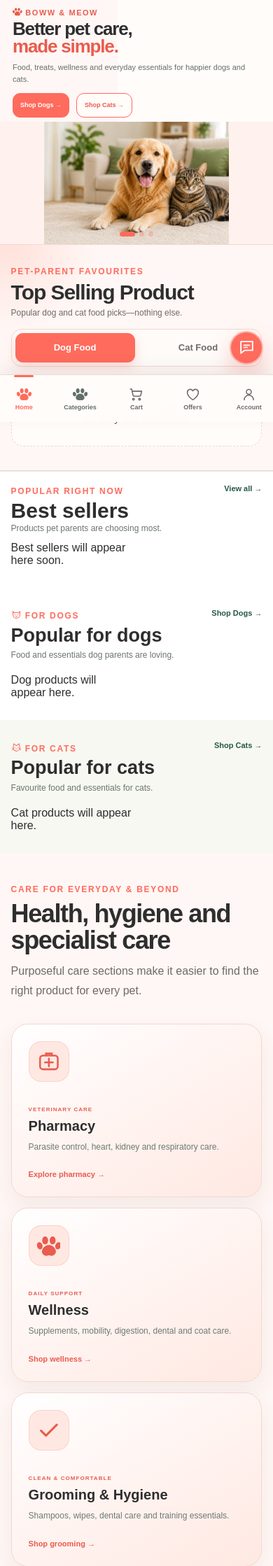
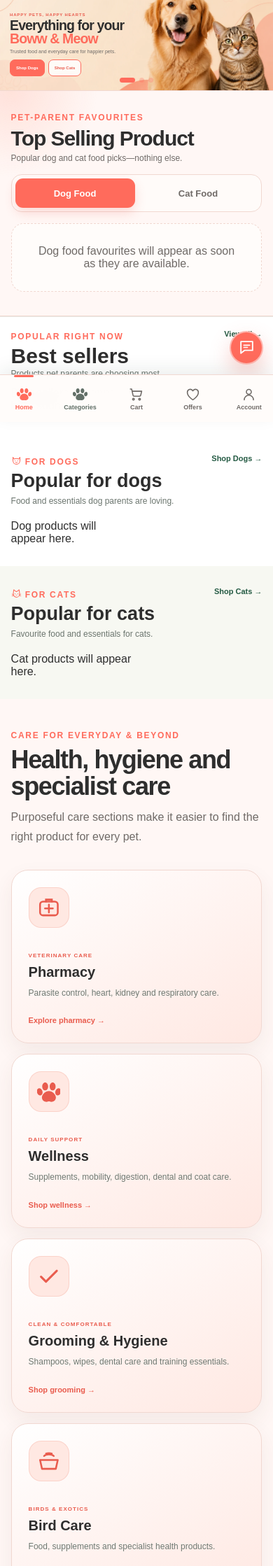
Before and after one commit to hunkeyvortex/bows-and-meows, a Django app: page / in a window 390 px wide. Shown: the part 241-2479 px from the top of the page at 70% size. Run offline with Django 5.2, Linux system fonts and the light colour scheme; data that the repository does not hold is empty.

Commit message:
Unify mobile campaign slider sizing

```diff
--- a/store/static/store/home-page.css
+++ b/store/static/store/home-page.css
@@ -7,7 +7,7 @@
 .bm3-hero {
     position: relative;
     width: 100%;
-    height: 450px;
+    height: min(33.333vw, 600px);
     overflow: hidden;
     background: var(--bm-cream);
     border-bottom: 1px solid var(--bm-border);
@@ -15,6 +15,17 @@
 }
 
 .bm3-hero.is-offer-active { height: min(33.333vw, 600px); }
+
+.bm3-house-slide { background: var(--bm-coral-soft); }
+.bm3-house-art { position:absolute; inset:0; width:100%; height:100%; object-fit:cover; object-position:center; }
+.bm3-house-copy { position:relative; z-index:2; display:flex; width:48%; height:100%; padding:clamp(28px,4vw,68px) max(4vw,52px); justify-content:center; align-items:flex-start; flex-direction:column; }
+.bm3-house-copy>span { color:var(--bm-coral-dark); font-size:clamp(9px,.75vw,12px); font-weight:900; letter-spacing:.14em; }
+.bm3-house-copy h1 { max-width:560px; margin:8px 0 10px; color:var(--bm-text); font-size:clamp(30px,3.5vw,56px); line-height:.98; letter-spacing:-.045em; }
+.bm3-house-copy h1 strong { display:block; color:var(--bm-coral); }
+.bm3-house-copy p { margin:0; color:var(--bm-muted); font-size:clamp(11px,1vw,15px); }
+.bm3-house-actions { display:flex; gap:9px; margin-top:16px; }
+.bm3-house-actions a { display:grid; min-height:42px; padding:0 18px; place-items:center; border:1px solid var(--bm-coral); border-radius:12px; background:var(--bm-coral); color:#fff; font-size:11px; font-weight:900; text-decoration:none; }
+.bm3-house-actions a+ a { background:rgba(255,255,255,.84); color:var(--bm-coral-dark); }
 
 .bm3-slide {
     position: absolute;
@@ -355,12 +366,12 @@
 /* Mobile */
     @media (max-width: 760px) {
     .bm3-hero {
-        height: 350px;
+        height: 33.333vw;
     }
 
     .bm3-hero.is-offer-active {
-        height: clamp(176px, 49vw, 196px);
-        min-height: 176px;
+        height: 33.333vw;
+        min-height: 0;
     }
 
     .bm3-offer-slide {
@@ -370,13 +381,20 @@
     .bm3-offer-slide .bm3-banner-link {
         display: grid;
         place-items: center;
-        padding-block: 4px 12px;
+        padding: 0;
     }
 
     .bm3-offer-slide .bm3-banner-link img {
         object-fit: contain;
         object-position: center;
     }
+
+    .bm3-house-copy { width:54%; padding:10px 0 12px 14px; }
+    .bm3-house-copy>span { font-size:6px; }
+    .bm3-house-copy h1 { margin:3px 0 4px; font-size:clamp(15px,5vw,21px); }
+    .bm3-house-copy p { max-width:170px; font-size:7px; line-height:1.3; }
+    .bm3-house-actions { gap:5px; margin-top:7px; }
+    .bm3-house-actions a { min-height:24px; padding:0 8px; border-radius:7px; font-size:6px; }
 
     .bm3-brand {
         grid-template-columns: 1fr;
@@ -463,7 +481,7 @@
 
 @media (max-width: 430px) {
     .bm3-hero {
-        height: 350px;
+        height: 33.333vw;
     }
 
     .bm3-brand {
@@ -475,8 +493,8 @@
     }
 
     .bm3-hero.is-offer-active {
-        height: clamp(176px, 49vw, 190px);
-        min-height: 176px;
+        height: 33.333vw;
+        min-height: 0;
     }
 
     .bm3-campaign {
--- a/store/templates/store/home.html
+++ b/store/templates/store/home.html
@@ -2,7 +2,7 @@
 {% load static %}
 
 
-{% block extra_css %}<link rel="stylesheet" href="{% static 'store/home-page.css' %}?v=coral-20260830-4">{% endblock %}
+{% block extra_css %}<link rel="stylesheet" href="{% static 'store/home-page.css' %}?v=coral-20260830-5">{% endblock %}
 {% block title %}
 Boww & Meow | Pet Food, Care & Essentials
 {% endblock %}
@@ -12,47 +12,16 @@ Boww & Meow | Pet Food, Care & Essentials
 <div class="store-v2">
 <div class="bm3-hero" id="bm3-hero">
 
-    <!-- 1. Main brand slide -->
-    <section class="bm3-slide bm3-brand is-active">
-        <div class="bm3-brand-copy">
-            <span class="bm3-eyebrow"><svg class="bm-icon"><use href="{% static 'store/icons.svg' %}#paw"></use></svg> BOWW & MEOW</span>
-            <h1>Better pet care, <span>made simple.</span></h1>
-            <p>
-                Food, treats, wellness and everyday essentials for happier dogs and cats.
-            </p>
-
-            <div class="bm3-brand-offer">
-                <strong>FLAT 20% OFF</strong>
-                <small>You care for your pet. We care for your budget.</small>
-            </div>
-
-            <div class="bm3-actions">
-                <a href="{% url 'dog_products' %}" class="bm3-primary">Shop Dogs →</a>
-                <a href="{% url 'cat_products' %}" class="bm3-secondary">Shop Cats →</a>
-            </div>
-
-            <div class="bm3-proof">
-                <span><svg class="bm-icon"><use href="{% static 'store/icons.svg' %}#check"></use></svg> Genuine products</span>
-                <span><svg class="bm-icon"><use href="{% static 'store/icons.svg' %}#lock"></use></svg> Secure checkout</span>
-                <span><svg class="bm-icon"><use href="{% static 'store/icons.svg' %}#package"></use></svg> Order tracking</span>
-            </div>
-        </div>
-
-        <div class="bm3-brand-photo">
-            <img
-                src="{% static 'store/images/hero-dog-cat.webp' %}"
-                alt="Happy dog and cat"
-                width="1536"
-                height="1024"
-                decoding="async"
-                fetchpriority="high"
-            >
-            <div class="bm3-photo-badge">
-                <span>★</span>
-                <div>
-                    <strong>Pet-parent approved</strong>
-                    <small>Everyday essentials in one place</small>
-                </div>
+    <!-- 1. Boww & Meow campaign -->
+    <section class="bm3-slide bm3-house-slide is-active">
+        <img class="bm3-house-art" src="{% static 'store/images/campaign/boww-meow-care-wide-v2.webp' %}" alt="Happy golden retriever and tabby cat" width="1774" height="887" decoding="async" fetchpriority="high">
+        <div class="bm3-house-copy">
+            <span>HAPPY PETS, HAPPY HEARTS</span>
+            <h1>Everything for your <strong>Boww &amp; Meow</strong></h1>
+            <p>Trusted food and everyday care for happier pets.</p>
+            <div class="bm3-house-actions">
+                <a href="{% url 'dog_products' %}">Shop Dogs</a>
+                <a href="{% url 'cat_products' %}">Shop Cats</a>
             </div>
         </div>
     </section>
```
Also changed, not shown: store/static/store/images/campaign/boww-meow-care-wide-v2.webp (added).
